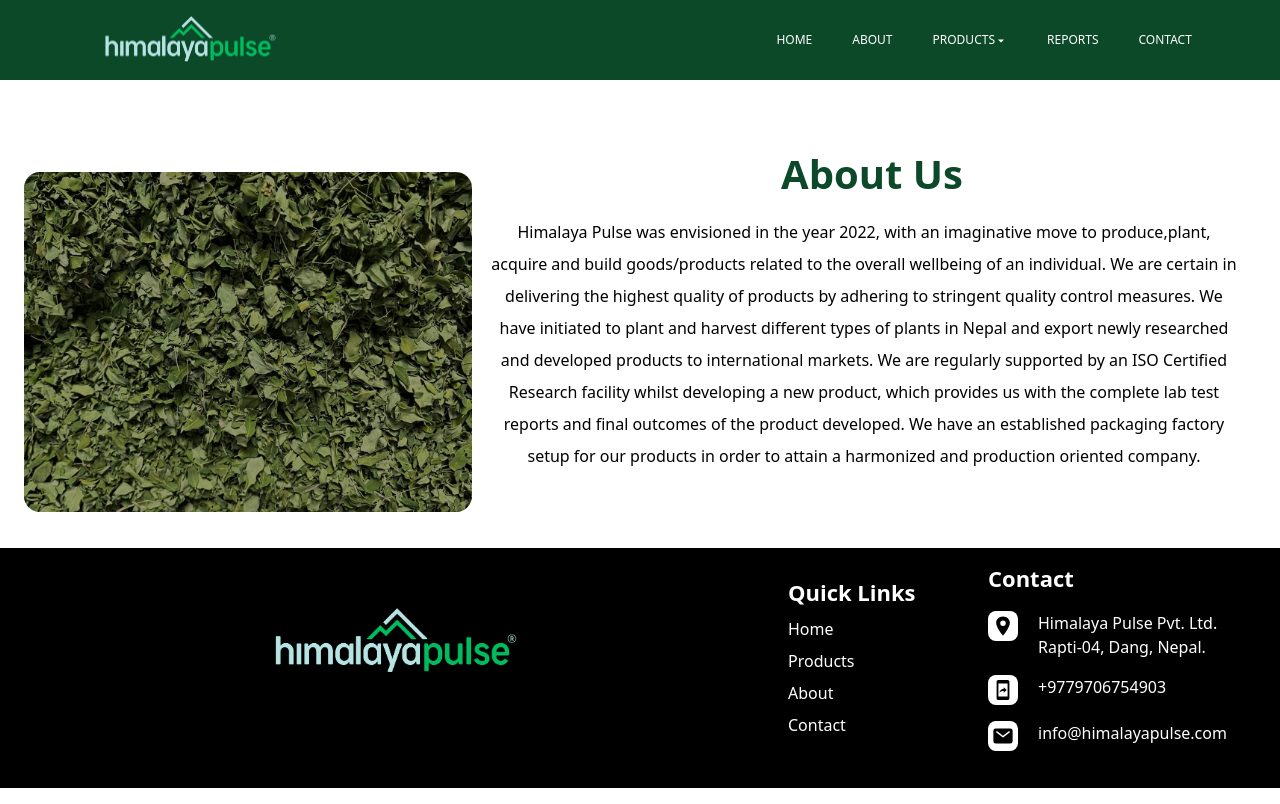
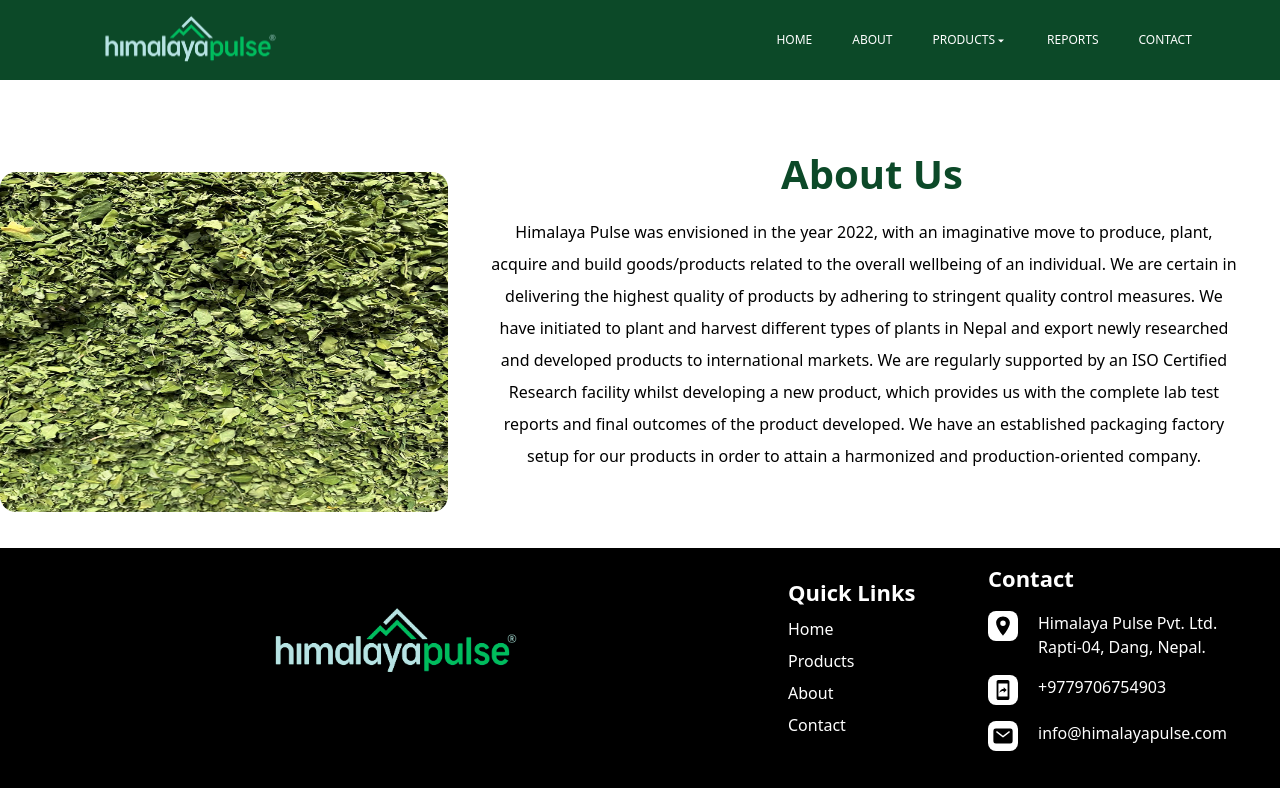
Before and after one commit to dipenbhat557/Himalaya-pulse, a React (Vite) app: page /aboutus in a window 1280 px wide. Built offline with nearby package versions, Linux system fonts and the light colour scheme.

Commit message:
Fix: Image not being shown

```diff
--- a/index.html
+++ b/index.html
@@ -1,38 +1,25 @@
 <!DOCTYPE html>
 <html lang="en">
+
 <head>
   <meta charset="UTF-8" />
   <link rel="icon" type="image/png" href="src/assets/logoOO.png" />
   <meta name="viewport" content="width=device-width, initial-scale=1.0" />
-    <meta
-      name="description"
-      content="Himalaya Pulse - A trusted provider of premium Ayurvedic products such as Shilajit and Healifera, promoting health and wellness through natural remedies."
-    />
-    <meta
-      name="keywords"
-      content="Himalaya Pulse, Ayurvedic Products, Shilajit, Healifera, Natural Remedies, Health, Wellness"
-    />
+  <meta name="description"
+    content="Himalaya Pulse - A trusted provider of premium Ayurvedic products such as Shilajit and Healifera, promoting health and wellness through natural remedies." />
+  <meta name="keywords"
+    content="Himalaya Pulse, Ayurvedic Products, Shilajit, Healifera, Natural Remedies, Health, Wellness" />
   <meta name="author" content="Himalaya Pulse Team" />
   <meta name="robots" content="index, follow" />
-    <meta
-      property="og:title"
-      content="Himalaya Pulse"
-    />
-    <meta
-      property="og:description"
-      content="Himalaya Pulse offers premium Ayurvedic products such as Shilajit and Healifera, promoting health and wellness through natural remedies."
-    />
+  <meta property="og:title" content="Himalaya Pulse" />
+  <meta property="og:description"
+    content="Himalaya Pulse offers premium Ayurvedic products such as Shilajit and Healifera, promoting health and wellness through natural remedies." />
   <meta property="og:image" content="src/assets/logoOO.png" />
   <meta property="og:url" content="https://himalayapulse.com" />
   <meta name="twitter:card" content="summary_large_image" />
-    <meta
-      name="twitter:title"
-      content="Himalaya Pulse - Premium Ayurvedic Products"
-    />
-    <meta
-      name="twitter:description"
-      content="Himalaya Pulse offers premium Ayurvedic products such as Shilajit and Healifera, promoting health and wellness through natural remedies."
-    />
+  <meta name="twitter:title" content="Himalaya Pulse - Premium Ayurvedic Products" />
+  <meta name="twitter:description"
+    content="Himalaya Pulse offers premium Ayurvedic products such as Shilajit and Healifera, promoting health and wellness through natural remedies." />
   <meta name="twitter:image" content="src/assets/logoOO.png" />
 
   <!-- Structured Data for SEO -->
@@ -64,10 +51,12 @@
       }
     </script>
 
-    <title>Himalaya Pulse - Premium Ayurvedic Products</title>
+  <title>Himalaya Pulse </title>
 </head>
+
 <body>
   <div id="root"></div>
   <script type="module" src="/src/main.tsx"></script>
 </body>
+
 </html>
--- a/src/components/AboutUs.tsx
+++ b/src/components/AboutUs.tsx
@@ -21,53 +21,49 @@
 
     return () => clearInterval(interval);
   }, []);
+
   return (
-    <div className="h-auto sm:h-[58.5vh]">
+    <div className=" sm:h-[58.5vh] ">
       <Navbar isHome={false} />
       <div
-        className={`w-full h-full flex flex-col sm:flex-row justify-between ${styles.paddingY}`}
+        className={`w-full h-full flex flex-col sm:flex-row sm:justify-between ${styles.paddingY}`}
       >
         <motion.div
           variants={fadeIn("right", "spring", 0.7, 0.6)}
-          className="w-full sm:w-[35%] flex items-center mt-7  justify-center left-0 sm:left-6 h-[50%] sm:h-full  relative"
+          className="w-full sm:w-[35%] flex items-center sm:mt-7 justify-center h-[50%] sm:h-full sm:relative"
         >
           {heroElements.map((element, index) => (
             <div
               key={index}
-              className={`absolute w-full h-full  ${
-                index === currentElement ? "visible" : "hidden"
-              }`}
+              className={` sm:absolute w-full h-full  ${
+                index === currentElement
+                  ? "visible opacity-100"
+                  : "invisible opacity-0"
+              } transition-opacity duration-500`}
             >
               <img
                 src={element}
                 alt="Background Photo"
-                className={`photo-slide w-full h-full photo-element rounded-2xl ${
-                  index === currentElement ? "photo-fade-in" : "photo-fade-out"
-                }`}
-                style={{
-                  objectFit: "cover",
-                  width: "100%",
-                  height: "100%",
-                }}
+                className="photo-slide w-full h-full rounded-2xl  object-fill"
               />
-              <div className="w-full rounded-2xl z-30 h-full bg-black bg-opacity-40 absolute top-0 left-0 " />
+              {/* <div className="w-full rounded-2xl z-30 h-full bg-black bg-opacity-40 absolute top-0 left-0" /> */}
             </div>
           ))}
         </motion.div>
 
-        <div className="w-full sm:w-[65%] h-[500px] sm:h-auto flex flex-col items-center gap-3">
+        <div className="w-full sm:w-[65%] h-auto flex flex-col items-center gap-3">
           <motion.p
             variants={textVariant(0.6)}
-            className={`${styles.sectionHeadText}  text-primary font-semibold  ml-4`}
+            className={`${styles.sectionHeadText} text-primary font-semibold ml-4`}
           >
             About Us
           </motion.p>
           <motion.p
             variants={fadeIn("left", "spring", 0.7, 0.6)}
-            className=" w-[90%] text-center sm:leading-loose "
+            className="w-[90%] text-center sm:leading-loose"
           >
             Himalaya Pulse was envisioned in the year 2022, with an imaginative
-            move to produce,plant, acquire and build goods/products related to
+            move to produce, plant, acquire and build goods/products related to
             the overall wellbeing of an individual. We are certain in delivering
             the highest quality of products by adhering to stringent quality
             control measures. We have initiated to plant and harvest different
@@ -77,7 +73,7 @@
             which provides us with the complete lab test reports and final
             outcomes of the product developed. We have an established packaging
             factory setup for our products in order to attain a harmonized and
-            production oriented company.
+            production-oriented company.
           </motion.p>
         </div>
       </div>
@@ -85,4 +81,5 @@
     </div>
   );
 };
+
 export default SectionWrapper(AboutUs);
--- a/src/components/ContactUs.tsx
+++ b/src/components/ContactUs.tsx
@@ -92,7 +92,7 @@
           Contact Us
         </p>
         <p className="text-[10px] font-semibold text-[#717171]">
-          Any question or remarks? Just write us a message!
+          Message us with your queries
         </p>
         <div className="w-full h-auto flex flex-col gap-4 sm:flex-row justify-between items-start">
           <div
@@ -101,7 +101,7 @@
             <div className="flex flex-col gap-2">
               <p className="text-[22px] font-semibold">Contact Information</p>
               <p className="font-light text-[12px]">
-                Say something to start converstion
+                Say something to a start converstion
               </p>
             </div>
             <div className="flex gap-5">
--- a/src/components/Products.tsx
+++ b/src/components/Products.tsx
@@ -43,7 +43,7 @@
           variants={fadeIn("right", "spring", 0.7, 0.5)}
           className="w-full flex sm:h-[40vh] flex-col sm:flex-row gap-4 sm:gap-0 sm:justify-around items-center"
         >
-          <div className="w-[80%] sm:w-[40%] h-[80%]">
+          <div className="w-[80%] sm:w-[50%] h-[90%]">
             <img
               className="w-full h-full object-contain"
               src={products?.[i]?.img}
--- a/src/components/Reports.tsx
+++ b/src/components/Reports.tsx
@@ -34,15 +34,15 @@
                 <div
                   key={index}
                   className={`${
-                    index == currentIndex ? "border-l-4 border-primary " : ""
-                  } w-full h-[70px] border-b-2  flex  items-center pl-4 cursor-pointer`}
+                    index == currentIndex ? " " : ""
+                  } w-full h-[70px] border-2 flex  items-center pl-4 cursor-pointer`}
                   onClick={() => setCurrentIndex(index)}
                 >
-                  <IoMdInformationCircle
+                  {/* <IoMdInformationCircle
                     className={`${
                       index == currentIndex ? "text-primary " : ""
                     }`}
-                  />
+                  /> */}
                   <p
                     className={`${
                       index == currentIndex ? "font-semibold" : "font-light"
@@ -58,7 +58,7 @@
           )}
         </div>
 
-        <div className="flex flex-col w-full sm:w-[40%] h-[420px] sm:h-[370px] items-center justify-around border-x-2 pb-9 border-y-2 border-primary rounded-xl p-4">
+        <div className="flex flex-col w-full sm:w-[40%] h-[420px] sm:h-[370px] items-center justify-around border-x-2 pb-9 border-y-2 rounded-xl p-4">
           <p className="w-[50%] text-[13px] sm:text-[20px] font-semibold h-auto my-1">
             {reports?.[currentIndex]?.title}
           </p>
```
Also changed, not shown: src/assets/products/p2.png, src/assets/reports/r2.png. Lines whose indentation alone changed are shown as unchanged.
